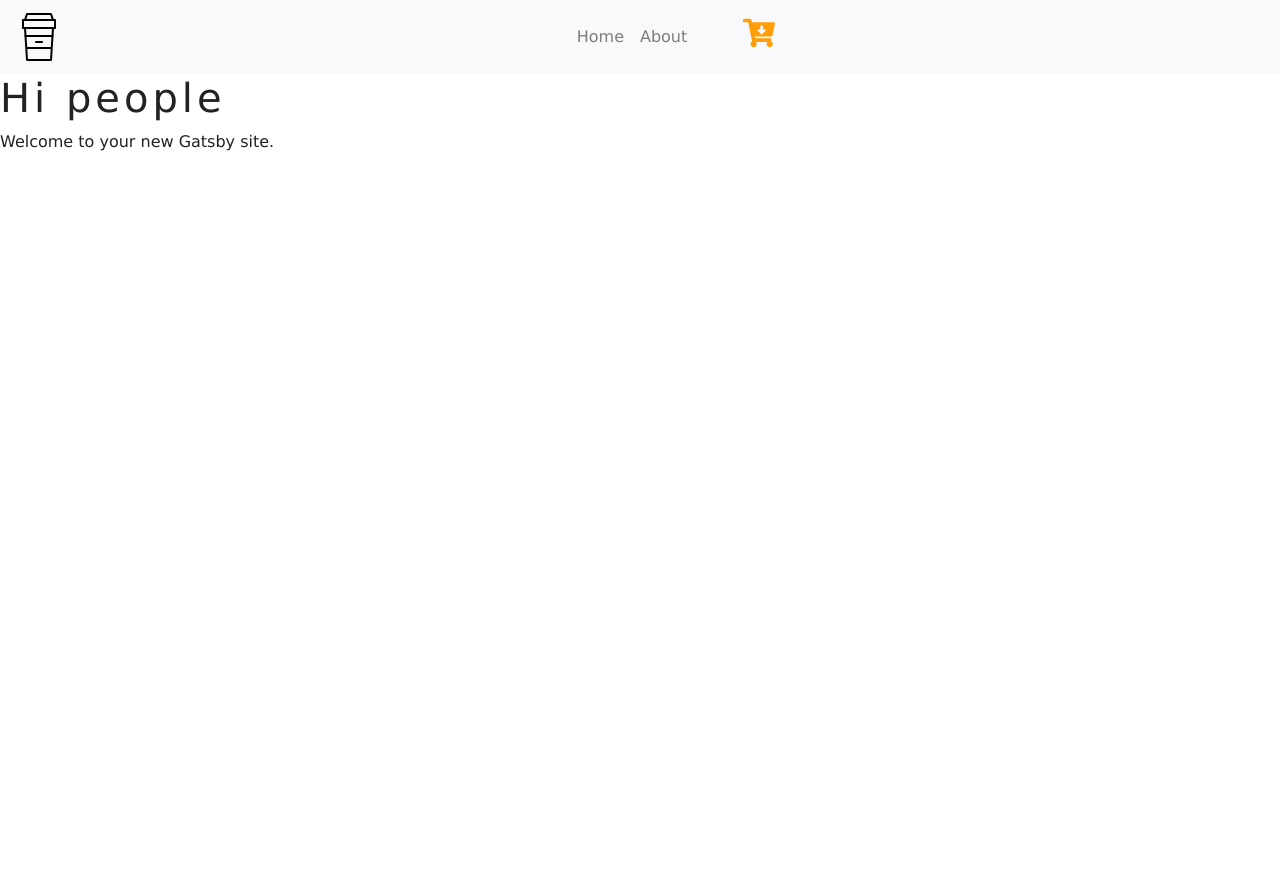
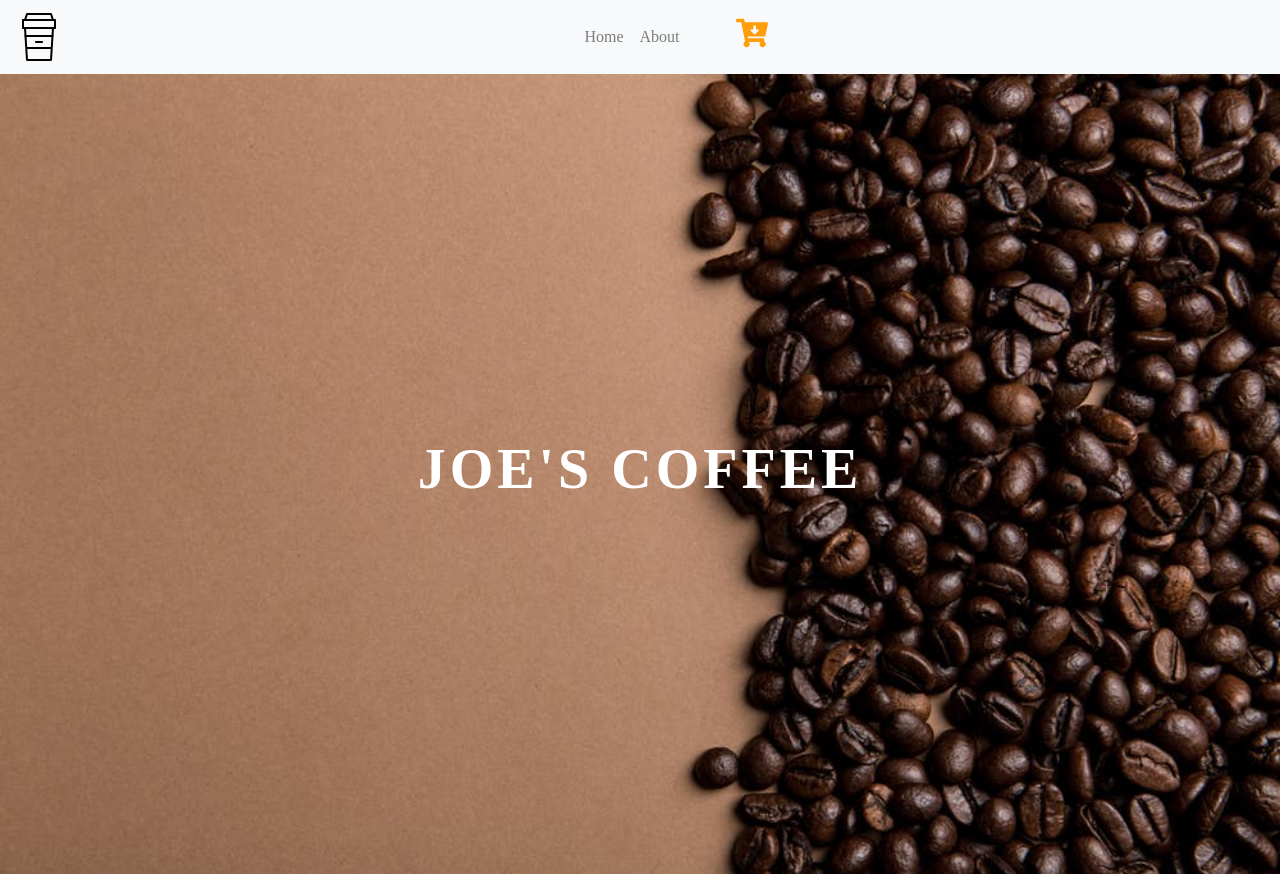
Before and after one commit to AnupDb/GatsbyCoffe, a Gatsby site: page / in a window 1280 px wide. Before the commit the page ends 800 px from the top, so only its background shows below. Built offline with nearby package versions, Linux system fonts and the light colour scheme; Gatsby itself is replaced by a stand-in of ours.

Commit message:
Background of mainpage added

```diff
--- a/package.json
+++ b/package.json
@@ -6,6 +6,7 @@
   "author": "Kyle Mathews <mathews.kyle@gmail.com>",
   "dependencies": {
     "gatsby": "^2.4.2",
+    "gatsby-background-image": "^0.5.3",
     "gatsby-image": "^2.0.41",
     "gatsby-plugin-manifest": "^2.1.1",
     "gatsby-plugin-offline": "^2.1.0",
--- /dev/null
+++ b/src/components/Globals/BackgroundSection.js
@@ -0,0 +1,19 @@
+import React from "react"
+import BackGroundImage from "gatsby-background-image"
+
+const BackgroundSection = ({ img, styleClass, title, children }) => {
+  return (
+    <BackGroundImage className={styleClass} fluid={img}>
+      <h1 className="title text-white text-uppercase text-center display-4 font-weight-bold">
+        {title}
+      </h1>
+    </BackGroundImage>
+  )
+}
+
+BackgroundSection.defaultProps = {
+  title: "default title",
+  styleClass: "default-background",
+}
+
+export default BackgroundSection
--- a/src/components/layout.css
+++ b/src/components/layout.css
@@ -9,7 +9,7 @@
 body {
   background: var(--mainWhite);
   color: var(--mainDark);
-  font-family: Verdana, Geneva, Tahoma, sans-serif !important;
+  font-family: "Verdana, Geneva, Tahoma, sans-serif" !important;
 }
 h1,
 h2,
@@ -30,3 +30,11 @@ h6 {
   color: var(--mainYellow);
   font-size: 2rem;
 }
+.default-background {
+  min-height: 100vh;
+  display: flex;
+  align-items: center;
+  justify-content: center;
+  background: linear-gradient(rgba(255, 158, 9, 0.5), rgba(255, 158, 9, 0.5));
+  background-size: cover;
+}
--- a/src/pages/index.js
+++ b/src/pages/index.js
@@ -1,16 +1,32 @@
 import React from "react"
-import { Link } from "gatsby"
+import { Link, graphql } from "gatsby"
 
 import Layout from "../components/layout"
 import { FaGulp } from "react-icons/fa"
 import SEO from "../components/seo"
+import BackgroundSection from "../components/Globals/BackgroundSection"
 
-const IndexPage = () => (
+const IndexPage = ({ data }) => (
   <Layout>
     <SEO title="Home" keywords={[`gatsby`, `application`, `react`]} />
-    <h1>Hi people</h1>
-    <p>Welcome to your new Gatsby site.</p>
+    <BackgroundSection
+      img={data.img.childImageSharp.fluid}
+      title="Joe's coffee"
+      styleClass="default-background"
+    />
   </Layout>
 )
 
+export const query = graphql`
+  {
+    img: file(relativePath: { eq: "default-background.jpeg" }) {
+      childImageSharp {
+        fluid {
+          ...GatsbyImageSharpFluid_tracedSVG
+        }
+      }
+    }
+  }
+`
+
 export default IndexPage
```
Also changed, not shown: 1 other file.
